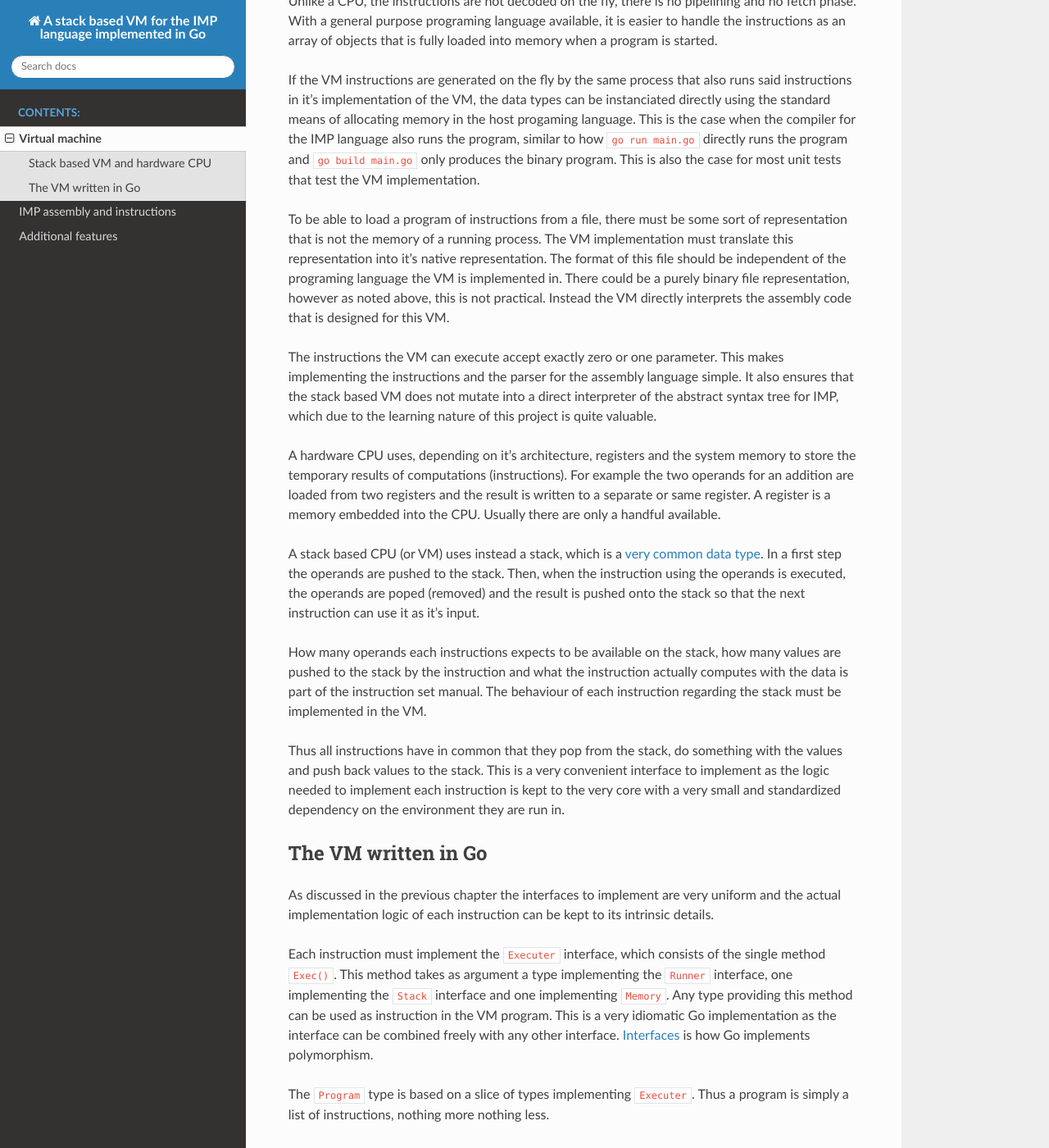
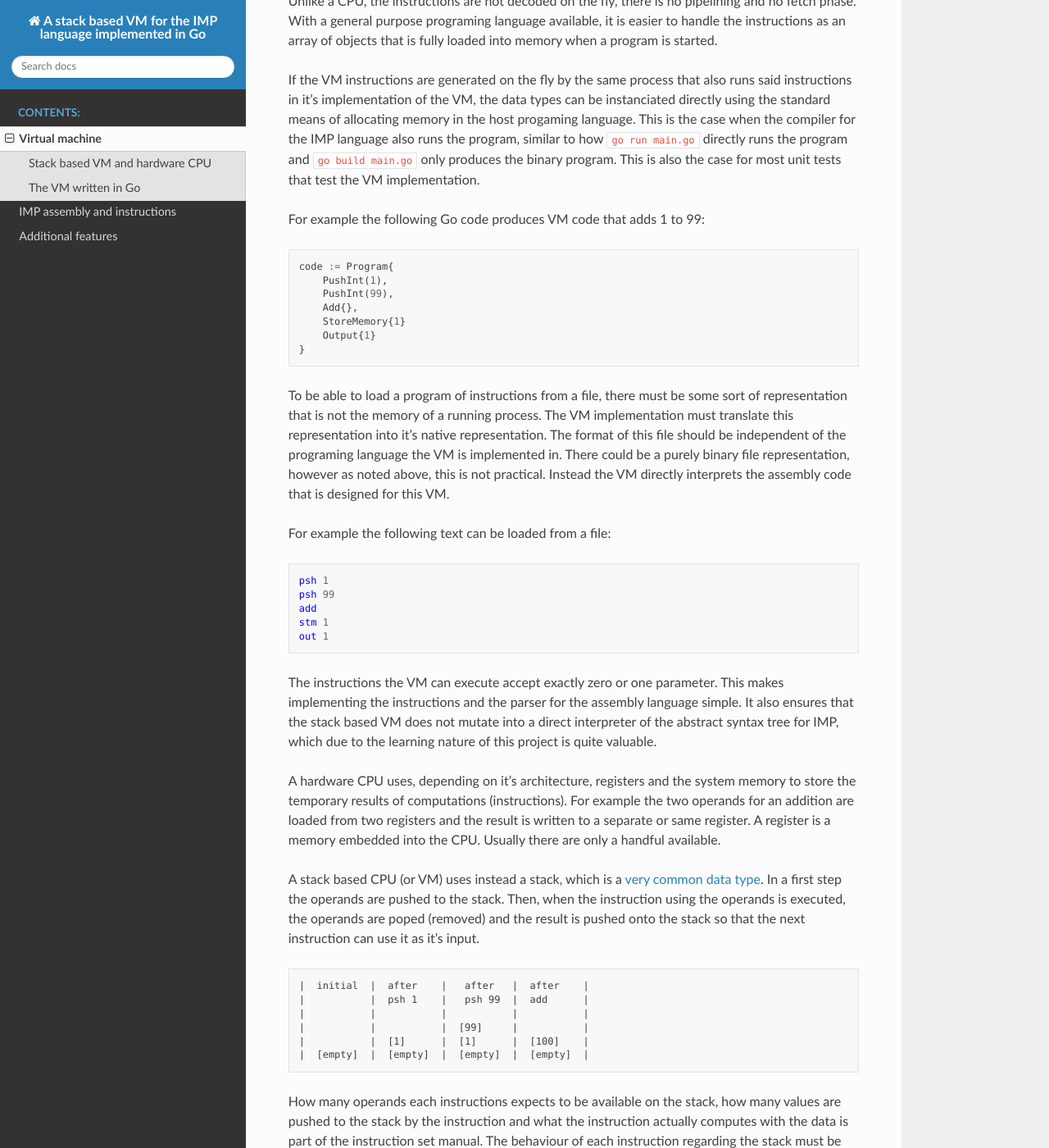
Before and after one commit to ObviusOwl/go-imp, a Sphinx documentation site: the page built from docs/vm.md, in a window 1280 px wide and 1400 px high, scrolled down 994 px. Shown: the whole window at 82% size. Built offline with Sphinx 7.4.7 and the Read the Docs theme 2.0.0, drawn with Linux system fonts in a browser that asks for light colours.

Commit message:
added examples in vm docs

````diff
--- a/docs/vm.md
+++ b/docs/vm.md
@@ -49,6 +49,18 @@ to how `go run main.go` directly runs the program and `go build main.go` only pr
 the binary program. This is also the case for most unit tests that test the VM
 implementation.
 
+For example the following Go code produces VM code that adds 1 to 99:
+
+```go
+code := Program{
+    PushInt(1),
+    PushInt(99),
+    Add{},
+    StoreMemory{1}
+    Output{1}
+}
+```
+
 To be able to load a program of instructions from a file, there must be some sort
 of representation that is not the memory of a running process. The VM implementation
 must translate this representation into it's native representation. The format of
@@ -56,6 +68,16 @@ this file should be independent of the programing language the VM is implemented
 There could be a purely binary file representation, however as noted above, this is
 not practical. Instead the VM directly interprets the assembly code that is designed
 for this VM.
+
+For example the following text can be loaded from a file:
+
+```nasm
+psh 1
+psh 99
+add
+stm 1
+out 1
+```
 
 The instructions the VM can execute accept exactly zero or one parameter. This makes
 implementing the instructions and the parser for the assembly language simple. It
@@ -74,6 +96,15 @@ A stack based CPU (or VM) uses instead a stack, which is a
 In a first step the operands are pushed to the stack. Then, when the instruction
 using the operands is executed, the operands are poped (removed) and the result
 is pushed onto the stack so that the next instruction can use it as it's input.
+
+```text
+|  initial  |  after    |   after   |  after    |
+|           |  psh 1    |   psh 99  |  add      |
+|           |           |           |           |
+|           |           |  [99]     |           |
+|           |  [1]      |  [1]      |  [100]    |
+|  [empty]  |  [empty]  |  [empty]  |  [empty]  |
+```
 
 How many operands each instructions expects to be available on the stack, how
 many values are pushed to the stack by the instruction and what the instruction
````
